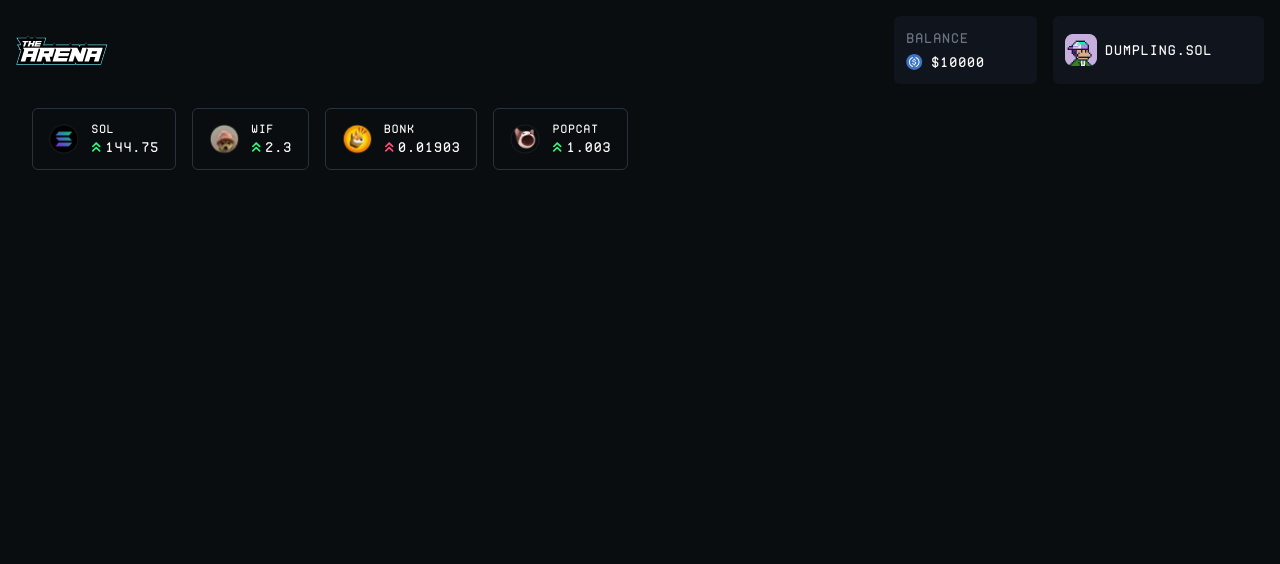
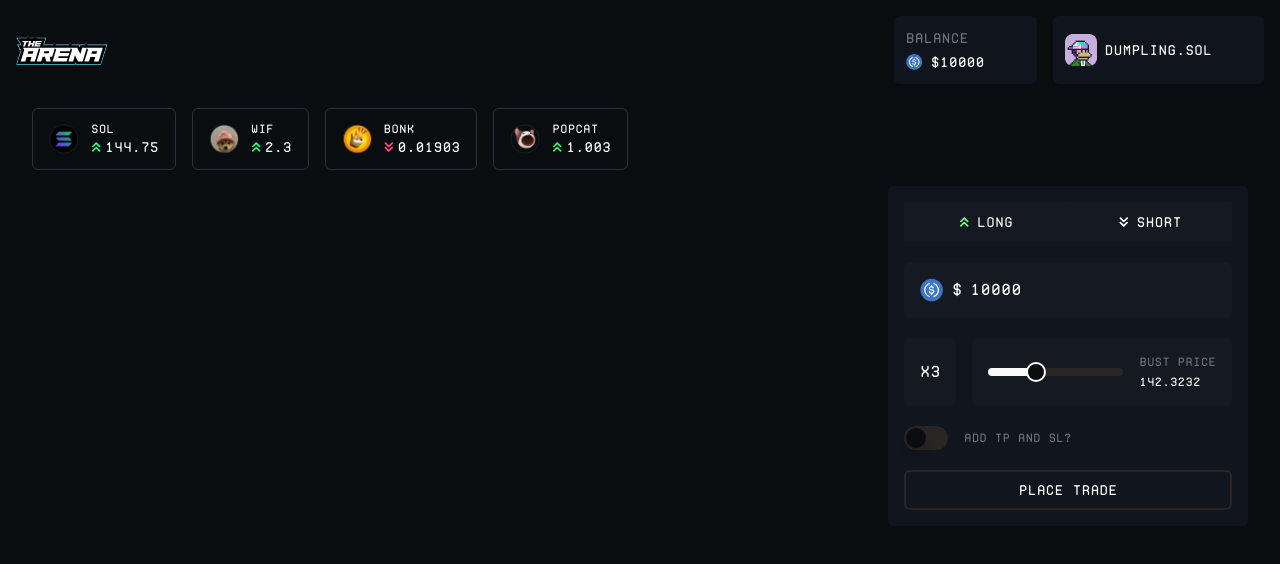
Before and after one commit to balenciagalomo/DuelBrawls, a Next.js app in the folder apps/web/: page /game in a window 1280 px wide. Shown: the top 564 px of the page. Built offline with nearby package versions, Linux system fonts and the light colour scheme.

Commit message:
feat(trade): trade box

```diff
--- a/apps/web/package.json
+++ b/apps/web/package.json
@@ -9,7 +9,9 @@
     "lint": "next lint"
   },
   "dependencies": {
+    "@radix-ui/react-slider": "^1.2.0",
     "@radix-ui/react-slot": "^1.1.0",
+    "@radix-ui/react-switch": "^1.1.0",
     "@trpc/client": "^10.45.2",
     "@trpc/server": "^10.45.2",
     "class-variance-authority": "^0.7.0",
--- a/apps/web/src/app/game/page.tsx
+++ b/apps/web/src/app/game/page.tsx
@@ -1,10 +1,19 @@
 import { TickersBar } from "@/components/atoms/TickersBar/TickersBar";
+import { TradeBox } from "@/components/atoms/TradeBox/TradeBox";
 
 export default async function Game() {
   return (
     <div
-      className="flex flex-1 flex-row justify-start items-start mt-2">
+      className="flex flex-1 flex-col justify-start items-start mt-2 gap-4">
       <TickersBar />
+      <div
+        className="flex w-full flex-row justify-between items-start gap-x-4">
+
+        <div className="flex flex-auto h-56 w-[70%]" />
+        <div className="flex flex-auto w-[30%]" >
+          <TradeBox/>
+        </div>
+      </div>
     </div>
   );
 }
--- a/apps/web/src/app/globals.css
+++ b/apps/web/src/app/globals.css
@@ -43,7 +43,7 @@
   .dark {
     --background: 210 25% 5%;
     --foreground: 60 9.1% 97.8%;
-    --card: 20 14.3% 4.1%;
+    --card: 220 27% 9%;
     --card-foreground: 60 9.1% 97.8%;
     --popover: 20 14.3% 4.1%;
     --popover-foreground: 60 9.1% 97.8%;
--- a/apps/web/src/components/atoms/PriceDirection.tsx
+++ b/apps/web/src/components/atoms/PriceDirection.tsx
@@ -1,17 +1,18 @@
 type PriceDirectionProps = {
   size: number;
   priceDirection: 'up' | 'down'
+  color?: string;
 }
 
 export function PriceDirection(props: PriceDirectionProps) {
-  const { size, priceDirection } = props;
+  const { size, priceDirection, color } = props;
+  const rotationClass = priceDirection === 'up' ? '' : 'transform rotate-180'
   return (
-    <svg width={size} height={size} viewBox="0 0 9 9">
+    <svg width={size} height={size} viewBox="0 0 9 9" className={`${rotationClass}`}>
       <path fill-rule="evenodd" clip-rule="evenodd"
         d="M4.15601 4.42847L1.10401 7.48047C0.950005 7.63447 0.880005 7.80247 0.880005 7.99847C0.880005 8.40447 1.216 8.78247 1.63601 8.78247C1.83201 8.78247 2.01401 8.71247 2.15401 8.57247L4.36601 6.36047C4.46401 6.26247 4.59001 6.20647 4.70201 6.20647C4.82801 6.20647 4.94001 6.27647 5.05201 6.37447L7.22201 8.54447C7.36201 8.69847 7.54401 8.75447 7.75401 8.75447C8.18801 8.75447 8.51001 8.44647 8.51001 8.01247C8.51001 7.80247 8.44001 7.62047 8.28601 7.46647L5.24801 4.42847C5.09401 4.27447 4.91201 4.20447 4.70201 4.20447C4.49201 4.20447 4.29601 4.28847 4.15601 4.42847ZM4.15601 0.441408L1.10401 3.49341C0.950012 3.64741 0.880012 3.81541 0.880012 4.01141C0.880012 4.41741 1.21601 4.79541 1.63601 4.79541C1.83201 4.79541 2.01401 4.72541 2.15401 4.58541L4.36601 2.37341C4.46401 2.27541 4.59001 2.21941 4.70201 2.21941C4.82801 2.21941 4.94001 2.28941 5.05201 2.38741L7.22201 4.55741C7.36201 4.71141 7.54401 4.76741 7.75401 4.76741C8.18801 4.76741 8.51001 4.45941 8.51001 4.02541C8.51001 3.81541 8.44001 3.63341 8.28601 3.47941L5.24801 0.441408C5.09401 0.287408 4.91201 0.217408 4.70201 0.217408C4.49201 0.217408 4.29601 0.301408 4.15601 0.441408Z"
-        fill={PRICE_DIRECTION_COLOR[priceDirection]} />
+        fill={color ?? PRICE_DIRECTION_COLOR[priceDirection]} />
     </svg>
-
   )
 }
 
--- a/apps/web/src/components/atoms/TickersBar/TickersBar.tsx
+++ b/apps/web/src/components/atoms/TickersBar/TickersBar.tsx
@@ -4,6 +4,7 @@
 import PopcatTickerImage from '@/app/assets/images/tickers/popcat.png'
 import SolTickerImage from '@/app/assets/images/tickers/sol.png'
 import WifTickerImage from '@/app/assets/images/tickers/wif.png'
+import { TradeDirection } from '@/types/TradeDirection';
 import { PriceDirection } from "../PriceDirection";
 
 export function TickersBar() {
@@ -42,7 +43,7 @@
   ticker: string;
   image: StaticImageData;
   price: string;
-  priceDirection: 'up' | 'down'
+  priceDirection: TradeDirection
 }
 
 function TickerBarItem(props: TickerBarItemProps) {
--- /dev/null
+++ b/apps/web/src/components/atoms/TradeBox/TradeBox.tsx
@@ -0,0 +1,137 @@
+'use client';
+
+import Image from 'next/image'
+import { useState, useMemo } from "react";
+
+import USDC from '@/app/assets/svgs/usdc.svg'
+import { TradeDirectionButton, TEXT_DIRECTION_COLOR, BG_DIRECTION_COLOR } from "@/components/atoms/TradeBox/TradeDirectionButton";
+import { TradeDirection } from '@/types/TradeDirection'
+import { Button } from "@/components/ui/button";
+import { Switch } from "@/components/ui/switch";
+import { Slider } from "@/components/ui/slider";
+
+export function TradeBox() {
+  const [selectedDirection, setSelectedDirection] = useState<TradeDirection>('up');
+  const [showFutureOrders, setFutureOrders] = useState(false);
+
+  return (
+    <div className="w-full flex flex-col bg-card rounded-md px-4 py-4 gap-y-5">
+
+      {/* Direction */}
+      <div className="flex flex-row items-stretch bg-[#151A22]">
+        <TradeDirectionButton
+          direction="up"
+          selected={selectedDirection === 'up'}
+          onClick={() => setSelectedDirection('up')}>
+          Long
+        </TradeDirectionButton>
+        <TradeDirectionButton
+          direction="down"
+          selected={selectedDirection === 'down'}
+          onClick={() => setSelectedDirection('down')}>
+          Short
+        </TradeDirectionButton>
+      </div>
+
+      {/* Position size input */}
+      <div className="flex flex-row justify-start items-center gap-x-4 bg-[#151A22] p-4 rounded-md">
+        <div className='flex flex-row gap-x-2'>
+          <Image src={USDC} width={24} height={24} alt='usdc' />
+          <p className='text-base'>$</p>
+          <input
+            className='text-base bg-transparent outline-none'
+            defaultValue={10000} />
+        </div>
+      </div>
+
+      {/* Leverage input */}
+      <div className='flex flex-row gap-x-4'>
+        <div className="flex flex-row justify-start items-center bg-[#151A22] p-4 rounded-md">
+          <p className='text-base'>x3</p>
+        </div>
+        <div className="flex flex-1 flex-row justify-between items-center gap-x-4 bg-[#151A22] p-4 rounded-md">
+          <Slider defaultValue={[33]} max={100} step={1} />
+          <div className='flex flex-col flex-shrink-0 gap-y-1'>
+            <p className='text-xs text-gray-500'>Bust price</p>
+            <p className='text-xs'>142.3232</p>
+          </div>
+        </div>
+      </div>
+
+      {/* TP / SL */}
+      <div className="flex flex-row items-center gap-x-4">
+        <Switch
+          checked={showFutureOrders}
+          onCheckedChange={() => setFutureOrders(value => !value)} />
+        <p className="text-xs text-gray-500">
+          ADD TP AND SL?
+        </p>
+      </div>
+
+      {showFutureOrders &&
+        <div className='flex flex-col gap-y-4'>
+          <FutureTradeOrder
+            direction='up'
+            heading="TAKE PROFIT @ PRICE"
+            description="Profit"
+            estimated='$1,670  +155%'
+            price={164}
+          />
+          <FutureTradeOrder
+            direction='down'
+            heading='CLOSE POSITION @ PRICE'
+            description="Loss"
+            estimated='$1,970  -67%'
+            price={148}
+          />
+        </div>}
+
+      <PlaceTrade direction={selectedDirection} />
+    </div>
+  )
+}
+
+type PlaceTradeProps = {
+  direction: TradeDirection;
+}
+
+function PlaceTrade(props: PlaceTradeProps) {
+  const { direction } = props;
+
+  const borderClass = `border-2 border-[${TEXT_DIRECTION_COLOR[direction]}]`
+  const bgColorClass = `bg-[${BG_DIRECTION_COLOR[direction]}]`
+
+  return (
+    <Button className={`text-white bg-opacity-20 ${bgColorClass} ${borderClass}`}>
+      Place trade
+    </Button>
+  )
+}
+
+type FutureTradeOrderProps = {
+  heading: string
+  price: number;
+  description: string;
+  estimated: string;
+  direction: TradeDirection;
+}
+
+function FutureTradeOrder(props: FutureTradeOrderProps) {
+  const { heading, price, description, estimated, direction } = props
+  return (
+    <div className='flex flex-col items-start gap-y-4'>
+      <p className="text-sm text-gray-500">
+        {heading}
+      </p>
+      <div className='flex flex-row items-center gap-x-4'>
+        <div className="flex flex-row justify-start items-center bg-[#151A22] py-4 px-6 rounded-md">
+          <p className='text-sm'>${price}</p>
+        </div>
+        <div className='flex flex-col items-start gap-y-'>
+          <p className='text-xs text-gray-500'>{description}</p>
+          <p className={`text-xs text-[${TEXT_DIRECTION_COLOR[direction]}]`}>{estimated}</p>
+        </div>
+      </div>
+    </div>
+  )
+}
--- /dev/null
+++ b/apps/web/src/components/atoms/TradeBox/TradeDirectionButton.tsx
@@ -0,0 +1,56 @@
+'use client';
+
+import { useMemo } from "react";
+import { PriceDirection } from "@/components/atoms/PriceDirection";
+import { Button, ButtonProps } from "@/components/ui/button";
+import { TradeDirection } from '@/types/TradeDirection'
+
+type TradeDirectionButtonProps = ButtonProps & {
+  direction: TradeDirection
+  selected?: boolean;
+}
+
+export function TradeDirectionButton(props: TradeDirectionButtonProps) {
+  const { direction, selected, ...rest } = props
+  const label = direction === 'up' ? 'Long' : 'Short'
+
+  const labelColorClass = useMemo(() => {
+    if (!selected) return "text-white"
+    return `text-[${TEXT_DIRECTION_COLOR[direction]}]`
+  }, [direction, selected]);
+
+  const bgColorClass = useMemo(() => {
+    if (!selected) return "bg-[#151A22]"
+    return `bg-[${BG_DIRECTION_COLOR[direction]}]`
+  }, [direction, selected])
+
+  const bgOpacityClass = useMemo(() => {
+    if (selected) return "bg-opacity-20 hover:bg-opacity-60"
+    return "bg-opacity-100"
+  }, [direction, selected])
+
+  const iconColor = useMemo(() => {
+    if (!selected) return "white"
+    return TEXT_DIRECTION_COLOR[direction]
+  }, [direction, selected])
+
+  return (
+    <Button className={`flex-1 gap-x-2 ${bgColorClass} hover:${bgColorClass} ${bgOpacityClass} ${labelColorClass}`} {...rest}>
+      <PriceDirection
+        size={10}
+        priceDirection={direction}
+        color={iconColor} />
+      {label}
+    </Button>
+  )
+}
+
+export const TEXT_DIRECTION_COLOR: Record<TradeDirection, string> = {
+  'up': '#77FF7A',
+  'down': '#FF4E7A',
+}
+
+export const BG_DIRECTION_COLOR: Record<TradeDirection, string> = {
+  'up': '#77FF87',
+  'down': '#FF4E7A',
+}
--- /dev/null
+++ b/apps/web/src/components/ui/slider.tsx
@@ -0,0 +1,28 @@
+"use client"
+
+import * as React from "react"
+import * as SliderPrimitive from "@radix-ui/react-slider"
+
+import { cn } from "@/lib/utils"
+
+const Slider = React.forwardRef<
+  React.ElementRef<typeof SliderPrimitive.Root>,
+  React.ComponentPropsWithoutRef<typeof SliderPrimitive.Root>
+>(({ className, ...props }, ref) => (
+  <SliderPrimitive.Root
+    ref={ref}
+    className={cn(
+      "relative flex w-full touch-none select-none items-center",
+      className
+    )}
+    {...props}
+  >
+    <SliderPrimitive.Track className="relative h-2 w-full grow overflow-hidden rounded-full bg-secondary">
+      <SliderPrimitive.Range className="absolute h-full bg-primary" />
+    </SliderPrimitive.Track>
+    <SliderPrimitive.Thumb className="block h-5 w-5 rounded-full border-2 border-primary bg-background ring-offset-background transition-colors focus-visible:outline-none focus-visible:ring-2 focus-visible:ring-ring focus-visible:ring-offset-2 disabled:pointer-events-none disabled:opacity-50" />
+  </SliderPrimitive.Root>
+))
+Slider.displayName = SliderPrimitive.Root.displayName
+
+export { Slider }
--- /dev/null
+++ b/apps/web/src/components/ui/switch.tsx
@@ -0,0 +1,29 @@
+"use client"
+
+import * as React from "react"
+import * as SwitchPrimitives from "@radix-ui/react-switch"
+
+import { cn } from "@/lib/utils"
+
+const Switch = React.forwardRef<
+  React.ElementRef<typeof SwitchPrimitives.Root>,
+  React.ComponentPropsWithoutRef<typeof SwitchPrimitives.Root>
+>(({ className, ...props }, ref) => (
+  <SwitchPrimitives.Root
+    className={cn(
+      "peer inline-flex h-6 w-11 shrink-0 cursor-pointer items-center rounded-full border-2 border-transparent transition-colors focus-visible:outline-none focus-visible:ring-2 focus-visible:ring-ring focus-visible:ring-offset-2 focus-visible:ring-offset-background disabled:cursor-not-allowed disabled:opacity-50 data-[state=checked]:bg-primary data-[state=unchecked]:bg-input",
+      className
+    )}
+    {...props}
+    ref={ref}
+  >
+    <SwitchPrimitives.Thumb
+      className={cn(
+        "pointer-events-none block h-5 w-5 rounded-full bg-background shadow-lg ring-0 transition-transform data-[state=checked]:translate-x-5 data-[state=unchecked]:translate-x-0"
+      )}
+    />
+  </SwitchPrimitives.Root>
+))
+Switch.displayName = SwitchPrimitives.Root.displayName
+
+export { Switch }
--- /dev/null
+++ b/apps/web/src/types/TradeDirection.ts
@@ -0,0 +1 @@
+export type TradeDirection = 'up' | 'down'
```
Also changed, not shown: apps/web/src/app/assets/svgs/usdc.svg, 1 other file (tests, documents, lock files or other folders).
